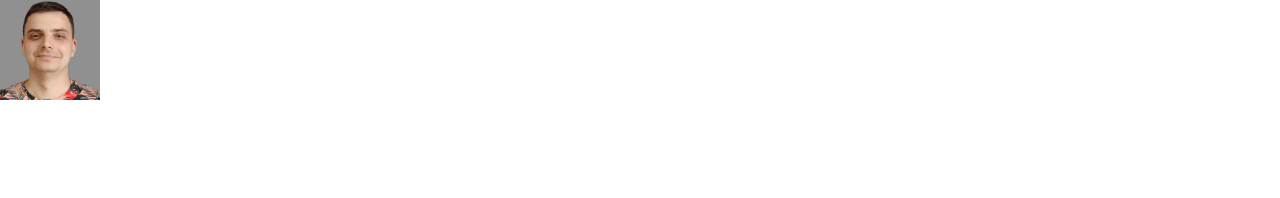
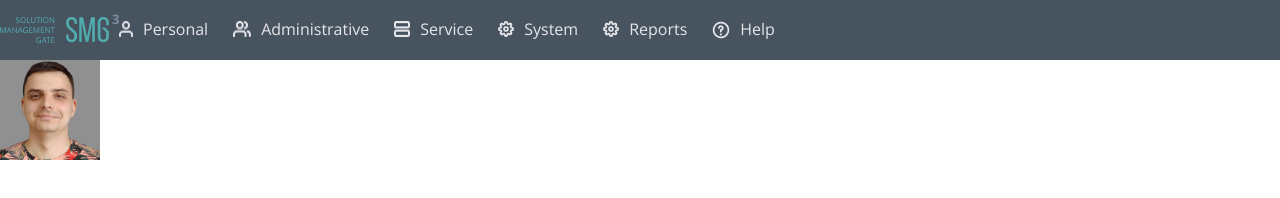
Before and after one commit to 86tokar/SMG-page, a plain HTML site: page index.html in a window 1280 px wide. Drawn offline with nearby package versions, Linux system fonts and the light colour scheme.

Commit message:
feat: add nav for header

```diff
--- a/index.html
+++ b/index.html
@@ -3,7 +3,13 @@
   <head>
     <meta charset="UTF-8" />
     <meta name="viewport" content="width=device-width, initial-scale=1.0" />
-    <title>SMG</title>
+    <link rel="preconnect" href="https://fonts.googleapis.com" />
+    <link rel="preconnect" href="https://fonts.gstatic.com" crossorigin />
+    <link
+      href="https://fonts.googleapis.com/css2?family=Open+Sans:ital,wght@0,300;0,400;0,500;0,600;0,700;0,800;1,300;1,400;1,500;1,600;1,700;1,800&display=swap"
+      rel="stylesheet"
+    />
+    <title>Tokar Aliaksei - SMG</title>
     <style>
       html,
       body,
@@ -92,6 +98,8 @@
         font-size: 100%;
         font: inherit;
         vertical-align: baseline;
+        font-family: "Open Sans", Tahoma, Verdana, sans-serif;
+        box-sizing: border-box;
       }
       article,
       aside,
@@ -131,10 +139,107 @@
         border-collapse: collapse;
         border-spacing: 0;
       }
+
+      .header {
+        width: 100%;
+        height: 60px;
+        background: rgb(72, 83, 96);
+        display: flex;
+        align-items: center;
+      }
+      .wrapper {
+        max-width: 1440px;
+        margin: 0 auto;
+      }
+      .header_list {
+        display: flex;
+        gap: 25px;
+      }
+
+      .header_link {
+
+      }
+
+      .item_icon_name {
+        display: flex;
+        gap: 10px;
+      }
+
+      .header_link {
+        text-decoration: none;
+        font-size: 16px;
+        color: #E5E6EA;
+      }
     </style>
   </head>
   <body>
-    <header></header>
+    <header class="header">
+
+      <div class="header_logo">
+        <a href="!#" class="header_logo-link">
+          <img src="./SVG/SMG logo.png" alt="SMG-logo" />
+        </a>
+      </div>
+
+      <nav class="header_nav">
+        <ul class="header_list">
+          <li class="header_item">
+            <a href="#!" class="header_link">
+              <div class="item_icon_name">
+                <img src="./SVG/Personal.png" alt="personallogo">
+                <p>Personal</p>
+              </div>
+            </a>
+          </li>
+
+          <li class="header_item">
+            <a href="#!" class="header_link">
+              <div class="item_icon_name">
+                <img src="./SVG/AdministrativeIconID.png" alt="AdministrativeIconID">
+                <p>Administrative</p>
+              </div>
+            </a>
+          </li>
+
+          <li class="header_item">
+            <a href="#!" class="header_link">
+              <div class="item_icon_name">
+                <img src="./SVG/Service.png" alt="Service">
+                <p>Service</p>
+              </div>
+            </a>
+          </li>
+
+          <li class="header_item">
+            <a href="#!" class="header_link">
+              <div class="item_icon_name">
+                <img src="./SVG/System.png" alt="Systemlogo">
+                <p>System</p>
+              </div>
+            </a>
+          </li>
+
+          <li class="header_item">
+            <a href="#!" class="header_link">
+              <div class="item_icon_name">
+                <img src="./SVG/System.png" alt="Reportslogo">
+                <p>Reports</p>
+              </div>
+            </a>
+          </li>
+
+          <li class="header_item">
+            <a href="#!" class="header_link">
+              <div class="item_icon_name">
+                <img src="./SVG/Vector.png" alt="Vexctorlogo">
+                <p>Help</p>
+              </div>
+            </a>
+          </li>
+
+        </ul>
+      </nav>
+    </header>
     <img src="./Aliaksei.Tokar.png" alt="Alex" width="100" height="100" />
   </body>
 </html>
```
Also changed, not shown: SVG/AdministrativeIconID.png (added), SVG/Personal.png (added), SVG/SMG logo.png (added), SVG/Service.png (added), SVG/System.png (added), SVG/Vector.png (added).
